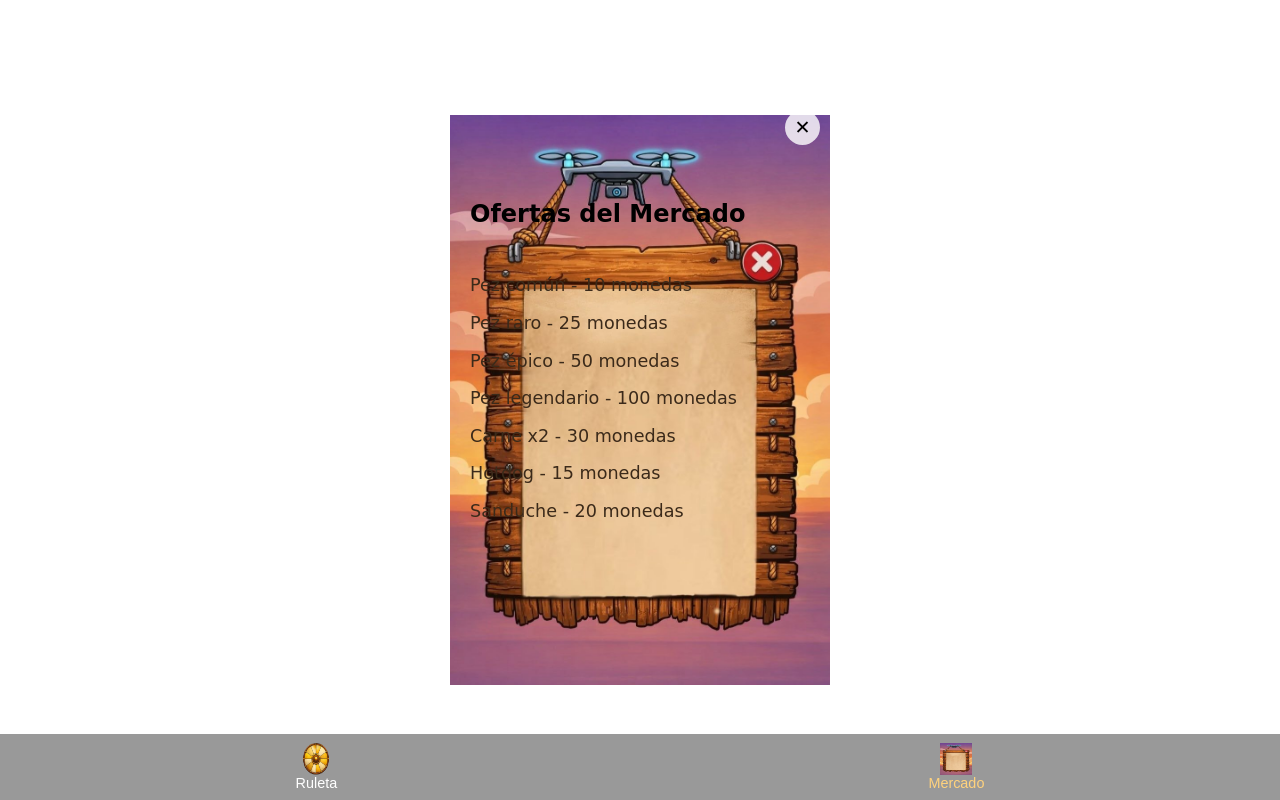
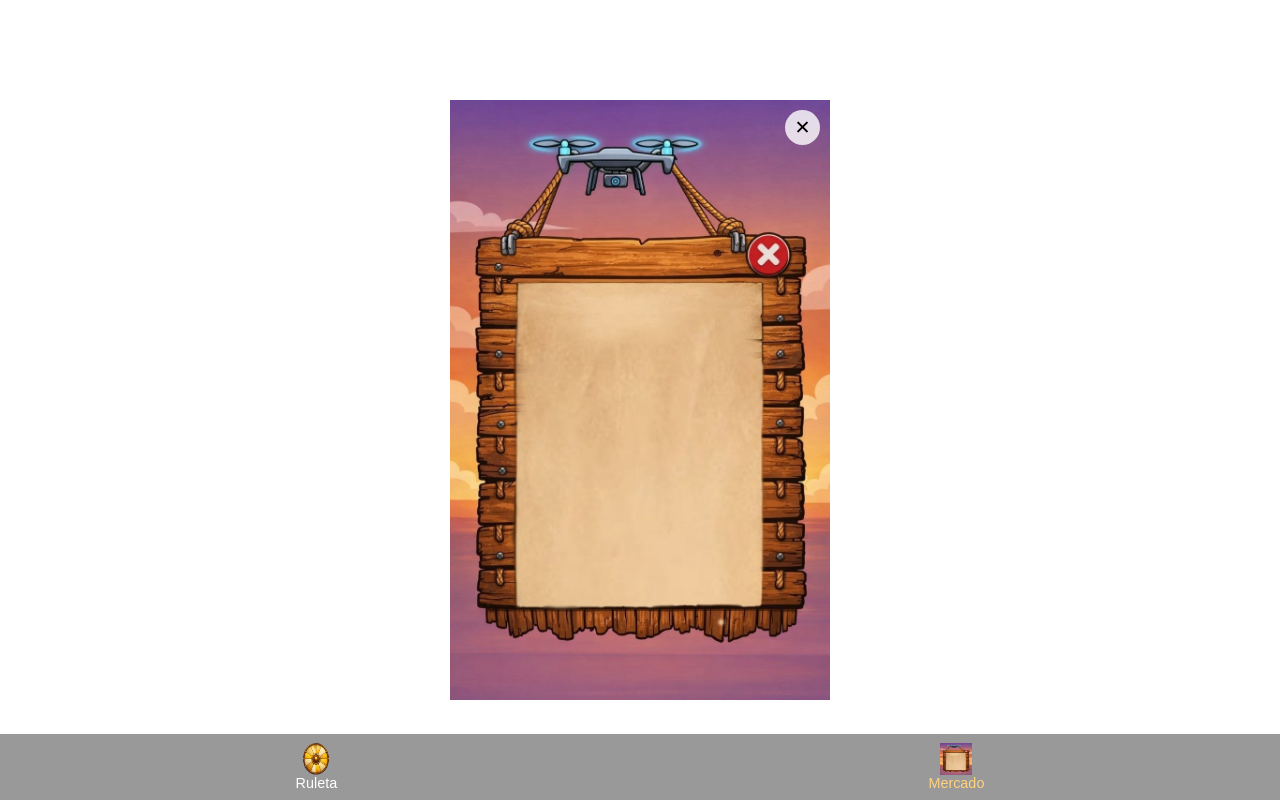
Before and after one commit to dennisbv1/naufrago, a React (Vite) app in the folder webapp/: page / in a window 1280 px wide. Both pictures are taken after a click on the button "Mercado". Built offline with nearby package versions, Linux system fonts and the light colour scheme; the HTML template or start-up script is replaced by a standard one.

Commit message:
mercadooooo

```diff
--- a/webapp/src/styles.css
+++ b/webapp/src/styles.css
@@ -216,26 +216,19 @@ body, html, #root {
 }
 
 /* Contenido del mercado */
-.mercado-content {
-  position: absolute;
-  top: 80px;
-  left: 20px;
-  right: 20px;
-  bottom: 40px;
-  z-index: 2;
-  display: flex;
-  flex-direction: column;
+.mercado-screen {
+  position: relative;
+  width: 100%;
+  height: 100vh;   /* OBLIGATORIO: ocupa toda la altura de la pantalla */
+  overflow: hidden;
 }
 
-/* Scroll interno */
-.mercado-scroll {
-  margin-top: 10px;
-  overflow-y: auto;
-  padding-right: 10px;
+.mercado-bg {
+  position: absolute;
+  top: 0;
+  left: 0;
+  width: 100%;     /* ocupa todo el ancho */
+  height: 100%;    /* ocupa todo el alto */
+  object-fit: cover; /* clave: hace que la imagen llene la pantalla */
+  z-index: 0;
 }
-
-.mercado-scroll p {
-  font-size: 1.1rem;
-  margin-bottom: 10px;
-  color: #3b2a1a;
-}
```
